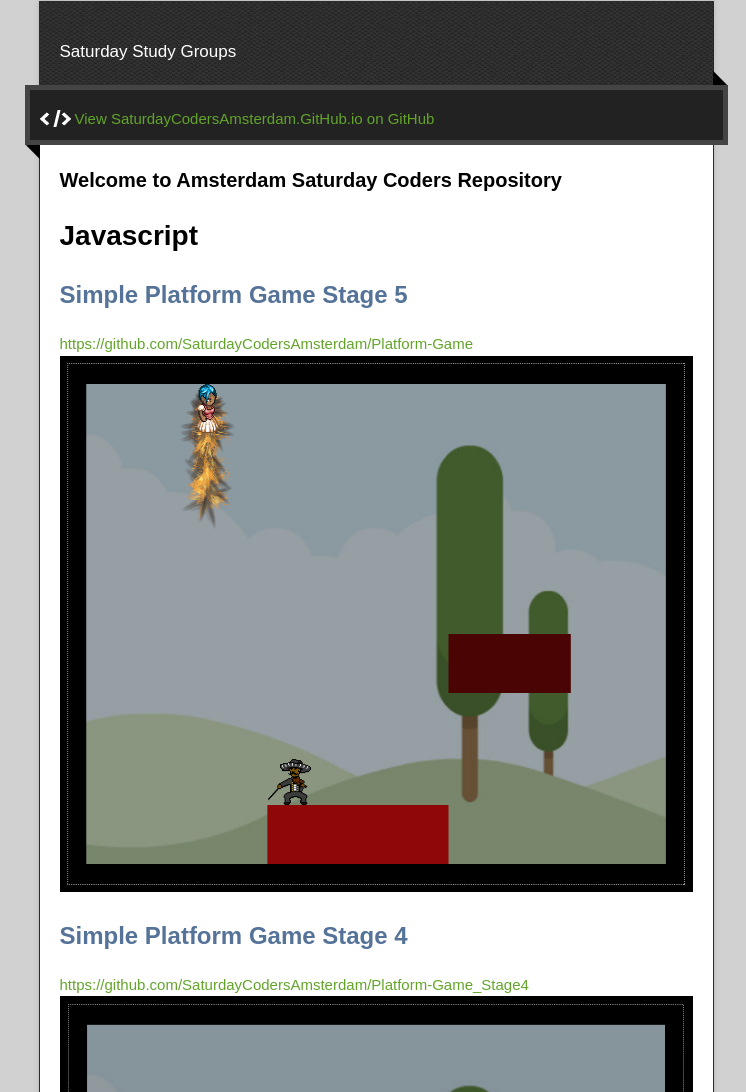
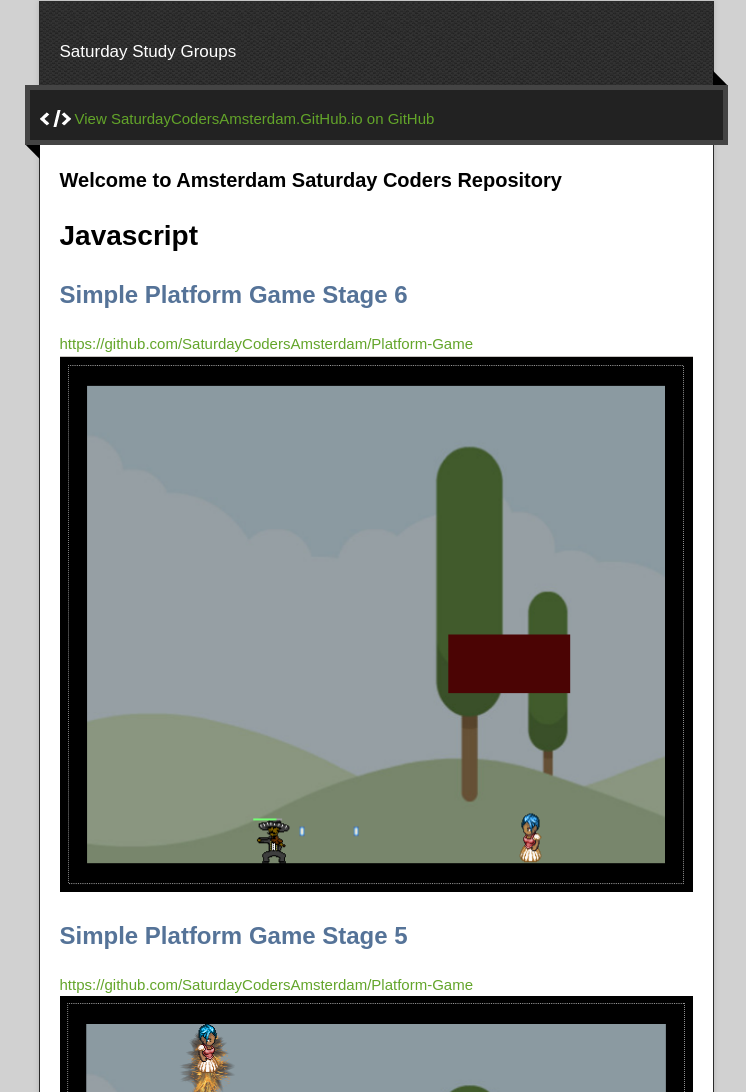
Before and after one commit to SaturdayCodersAmsterdam/SaturdayCodersAmsterdam.github.io, a plain HTML site: page index.html in a window 1280 px wide. Shown: the part 249-1341 px from the top of the page, without its empty margins (264-1010 px from the left). Drawn offline with nearby package versions, Linux system fonts and the light colour scheme.

Commit message:
update to reflect last stage

```diff
--- a/index.html
+++ b/index.html
@@ -39,6 +39,11 @@
 <a id="welcome-to-github-pages" class="anchor" href="#welcome-to-github-pages" aria-hidden="true"><span aria-hidden="true" class="octicon octicon-link"></span></a>Welcome to Amsterdam Saturday Coders Repository</h3>
 
           <h1>Javascript</h1>
+
+          <h2>Simple Platform Game Stage 6</h2>
+          <a href="https://github.com/SaturdayCodersAmsterdam/Platform-Game">https://github.com/SaturdayCodersAmsterdam/Platform-Game</a>
+          <img src="Stage6.png" height="536" width="699"/>
+
           <h2>Simple Platform Game Stage 5</h2>
           <a href="https://github.com/SaturdayCodersAmsterdam/Platform-Game">https://github.com/SaturdayCodersAmsterdam/Platform-Game</a>
           <img src="Stage5.png" height="536" width="699"/>
```
Also changed, not shown: Stage6.png (added).
